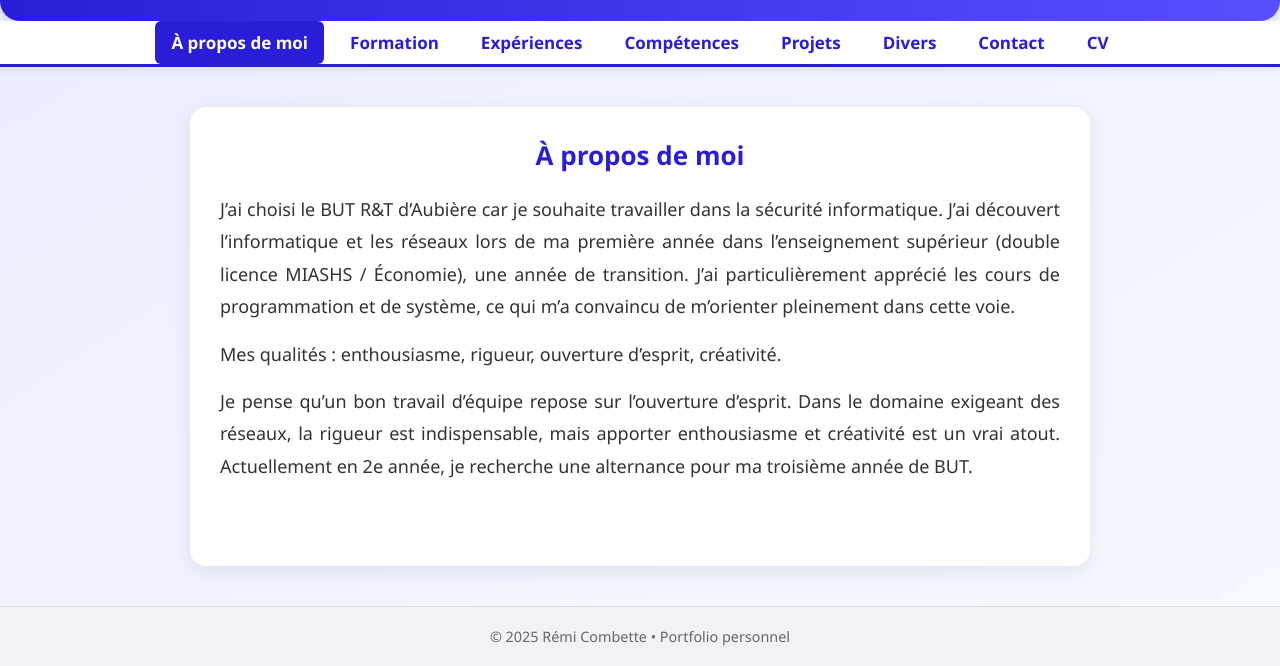
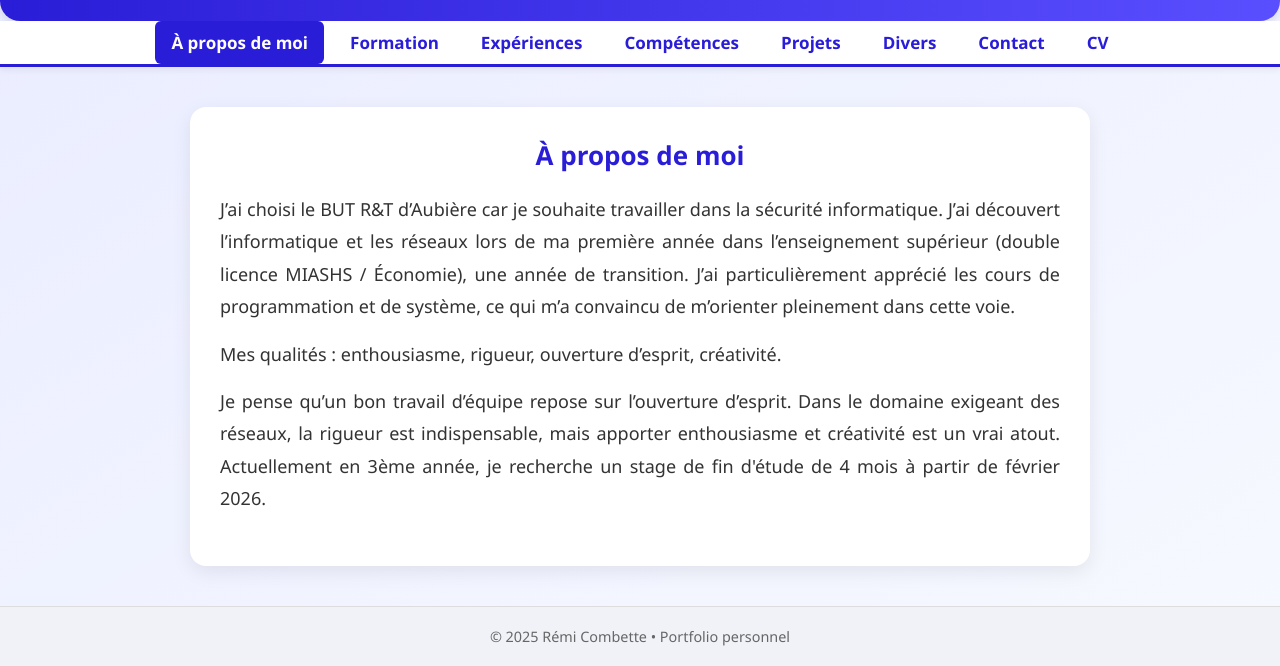
Before and after one commit to RemiComb/portfolio, a plain HTML site: page index.html in a window 1280 px wide. Shown: the part 134-800 px from the top of the page. Drawn offline with Linux system fonts and the light colour scheme.

Commit message:
index.html

```diff
--- a/index.html
+++ b/index.html
@@ -43,7 +43,7 @@
             </p>
             <p>
                 Je pense qu’un bon travail d’équipe repose sur l’ouverture d’esprit. Dans le domaine exigeant des réseaux, la rigueur est indispensable, mais apporter enthousiasme et créativité est un vrai atout.
-                Actuellement en 2e année, je recherche une alternance pour ma troisième année de BUT.
+                Actuellement en 3ème année, je recherche un stage de fin d'étude de 4 mois à partir de février 2026.
             </p>
         </section>
     </main>
```
